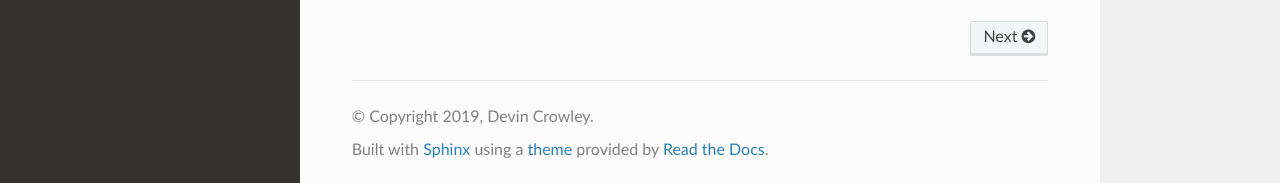
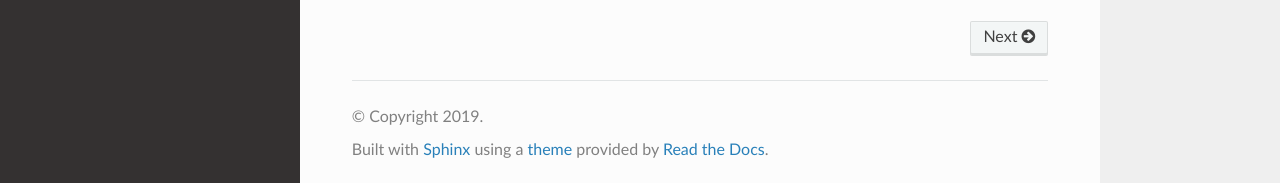
Before and after one commit to neurodata/ardent, a Sphinx documentation site: the page built from docs/index.rst, in a window 1280 px wide and 900 px high, scrolled down 555 px. Shown: the part 714-897 px from the top of the window. Built offline with Sphinx 7.4.7 and the Read the Docs theme 2.0.0, drawn with Linux system fonts in a browser that asks for light colours.

```diff
--- a/docs/conf.py
+++ b/docs/conf.py
@@ -19,7 +19,7 @@
 # -- Project information -----------------------------------------------------
 
 project = "ARDENT"
-copyright = "2019, Devin Crowley"
+copyright = "2019"
 author = "Devin Crowley"
 
 # The full version, including alpha/beta/rc tags
```
